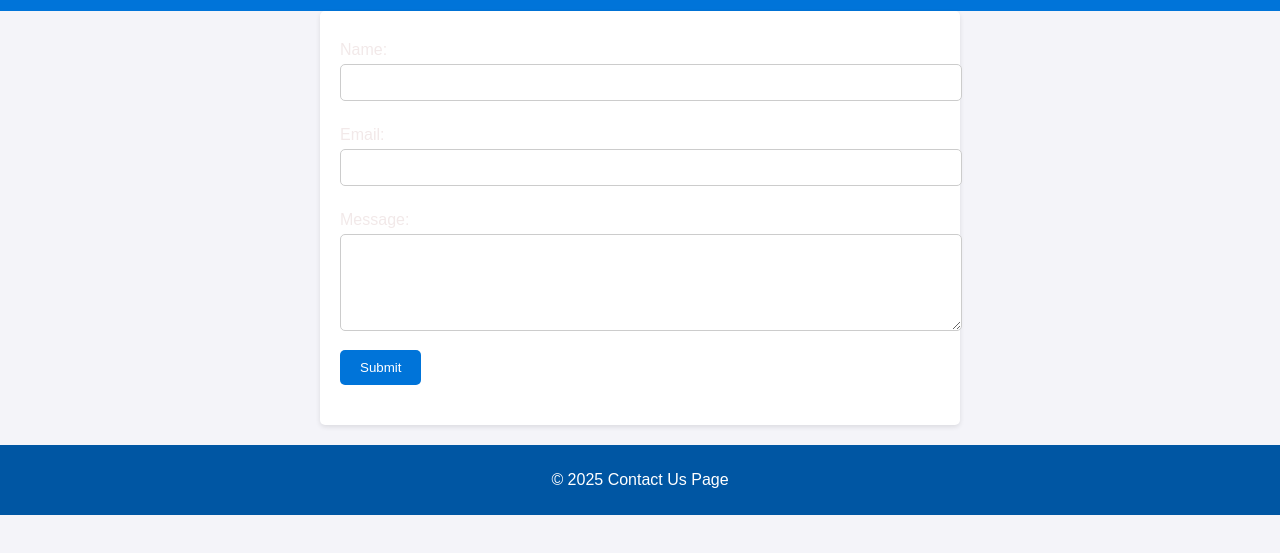
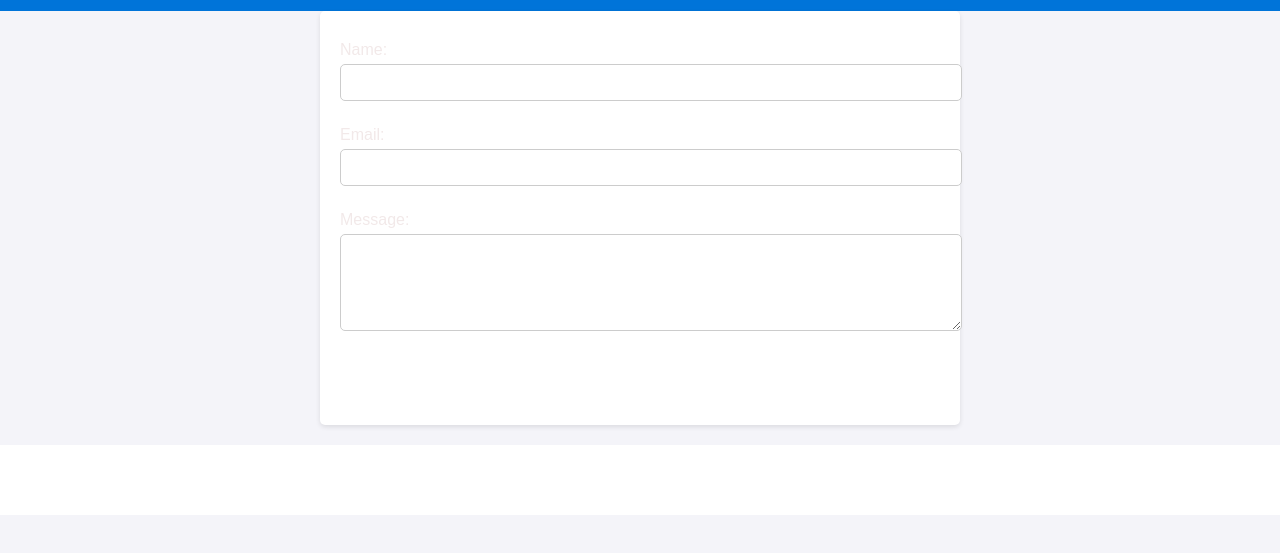
Before and after one commit to Siddeeqa/INFS421, a plain HTML site: page contact us.html in a window 1280 px wide. Shown: the part 89-642 px from the top of the page. Drawn offline with Linux system fonts and the light colour scheme.

Commit message:
Update contact us.html

```diff
--- a/contact us.html
+++ b/contact us.html
@@ -22,7 +22,7 @@
             padding: 20px;
             max-width: 600px;
             margin: 0 auto;
-            background: #fff;
+            background: #ffffff;
             border-radius: 5px;
             box-shadow: 0 2px 5px rgba(0,0,0,0.1);
         }
@@ -38,7 +38,7 @@
             border-radius: 5px;
         }
         button {
-            background-color: #0074D9;
+            background-color: #ffffff;
             color: white;
             border: none;
             padding: 10px 20px;
@@ -46,12 +46,12 @@
             cursor: pointer;
         }
         button:hover {
-            background-color: #005bb5;
+            background-color: white;
         }
         footer {
             text-align: center;
             padding: 10px 20px;
-            background-color: #0056a3;
+            background-color: #ffffff;
             color: white;
             margin-top: 20px;
         }
```
